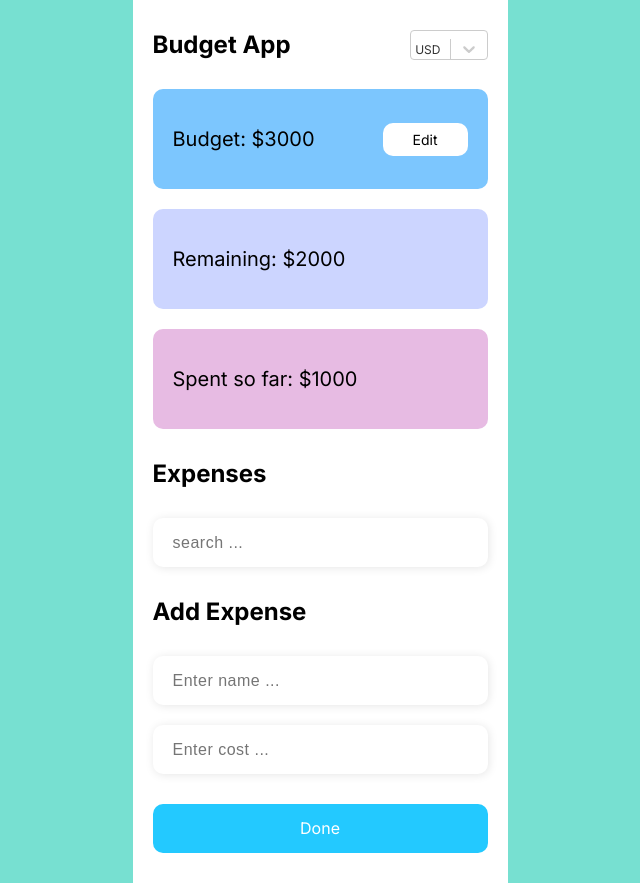
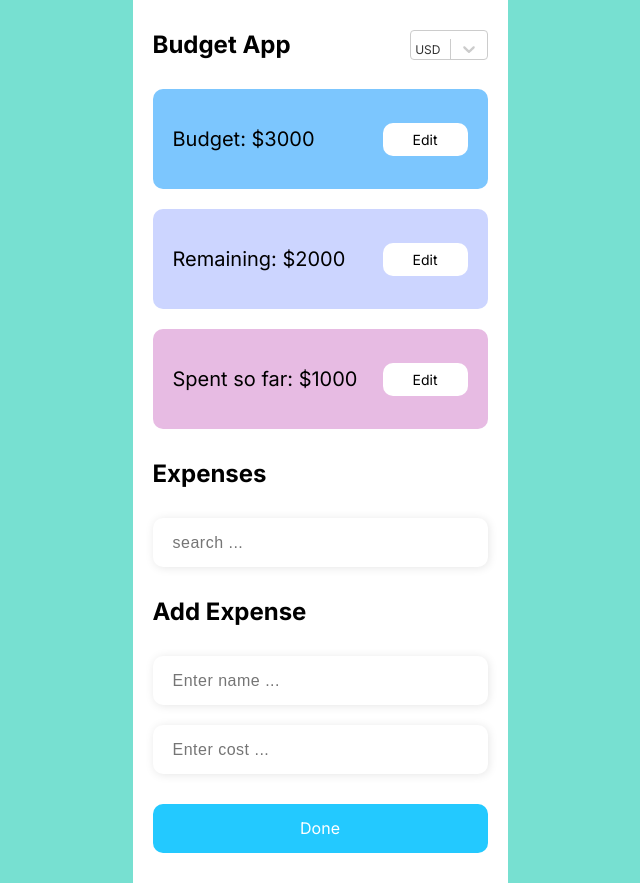
Before and after one commit to soundmafi/react-budget-app, a React (Create React App) app: page / in a window 1280 px wide. Shown: the whole page, without its empty margins (320-960 px from the left). Built offline with nearby package versions, Linux system fonts and the light colour scheme.

Commit message:
feat(BudgetCard): add logic for button & input

```diff
--- a/src/components/BudgetButton/BudgetButton.tsx
+++ b/src/components/BudgetButtonEdit/BudgetButtonEdit.tsx
@@ -1,11 +1,12 @@
 import styled from 'styled-components';
 
-interface ICardButton {
-	typeButton: string;
+interface IBudgetButton {
+	hadleClickEdit: (e: React.MouseEvent<HTMLButtonElement>) =>void;
 }
 
-const CardButtonEdit = ({typeButton}:ICardButton) => {
-	return <StyledButton>{typeButton}</StyledButton>;
+const CardButtonEdit = ({hadleClickEdit}: IBudgetButton) => {
+
+	return <StyledButton onClick={hadleClickEdit}>Edit</StyledButton>;
 };
 
 export default CardButtonEdit;
--- /dev/null
+++ b/src/components/BudgetButtonSave/BudgetButtonSave.tsx
@@ -0,0 +1,25 @@
+import styled from 'styled-components';
+
+interface IBudgetButton {
+	hadleClickSave: (e: React.MouseEvent<HTMLButtonElement>) =>void;
+}
+
+const CardButtonSave = ({hadleClickSave}: IBudgetButton) => {
+	return <StyledButton onClick={hadleClickSave}>Save</StyledButton>;
+};
+
+export default CardButtonSave;
+
+export const StyledButton = styled.button`
+	width: 85px;
+	padding: 8px;
+
+	font-weight: 500;
+	font-size: 14px;
+	line-height: 17px;
+
+	color: #000000;
+	text-align: center;
+	background-color: #ffffff;
+	border-radius: 10px;
+`;
--- a/src/components/BudgetCard/BudgetCard.tsx
+++ b/src/components/BudgetCard/BudgetCard.tsx
@@ -1,5 +1,8 @@
+import { useState } from 'react';
 import styled from 'styled-components';
-import BudgetButton from '../BudgetButton/BudgetButton';
+import BudgetButtonEdit from '../BudgetButtonEdit/BudgetButtonEdit';
+import BudgetButtonSave from '../BudgetButtonSave/BudgetButtonSave';
+import BudgetInput from '../BudgetInput/BudgetInput';
 import BudgetCardText from './../BudgetCardText/BudgetCardText';
 
 interface IBudgetCard {
@@ -8,10 +11,21 @@ interface IBudgetCard {
 }
 
 const BudgetCard = ({ cardName, value }: IBudgetCard) => {
+	const [stateButton, setStateButton] = useState(true);
+	const hadleClickEdit = () =>{
+		setStateButton(false);
+	}
+	const hadleClickSave = () =>{
+		setStateButton(true);
+	}
+
+
 	return (
 		<StyledBudgetCard aria-label={cardName} cardName={cardName}>
-			<BudgetCardText cardName={cardName} value={value} />
-			{cardName === 'Budget' && <BudgetButton typeButton={'Edit'} />}
+			{stateButton? <BudgetCardText cardName={cardName} value={value} />: <BudgetInput/>}
+
+			{/* {cardName === 'Budget' && <BudgetButton typeButton={'Edit'} />} */}
+			{stateButton ? <BudgetButtonEdit hadleClickEdit= {hadleClickEdit}/> : <BudgetButtonSave hadleClickSave= {hadleClickSave}/>}
 		</StyledBudgetCard>
 	);
 };
--- /dev/null
+++ b/src/components/BudgetInput/BudgetInput.tsx
@@ -0,0 +1,18 @@
+import styled from 'styled-components';
+
+const BudgetInput = () => {
+	return <StyledBudgetInput placeholder="Enter budget..." />;
+};
+
+export default BudgetInput;
+
+const StyledBudgetInput = styled.input`
+	width: 70%;
+
+	font-size: 20px;
+	font-weight: 500;
+	line-height: 24px;
+    color: #ffffff99;
+
+	background: inherit;
+`;
```
